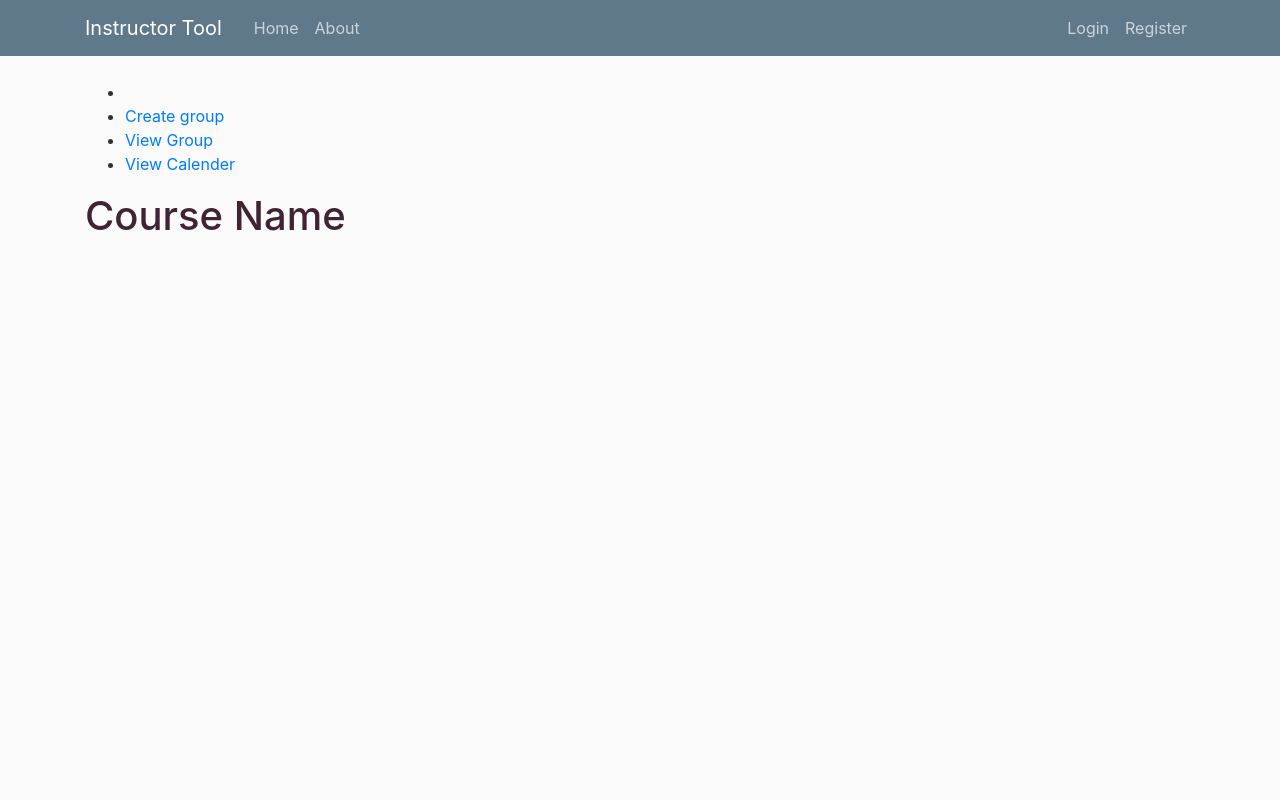
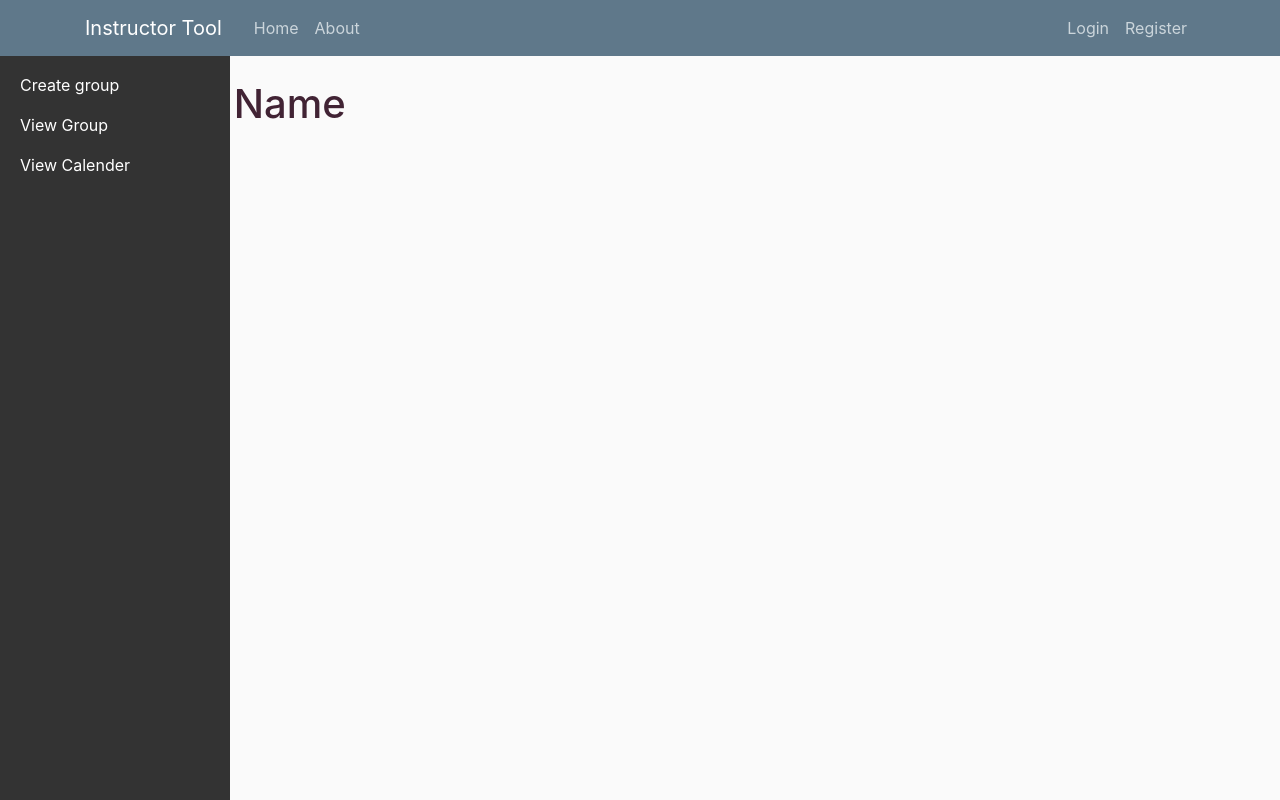
Before and after one commit to tejasipalkar/SER_517_Software_Factory_group5, a Flask app: template templates/coursepage.html in a window 1280 px wide. Run offline with Flask 2, Linux system fonts and the light colour scheme; the template is opened without the code that fills it, so the values that code supplies are empty; some libraries are stand-ins or nearby versions.

Commit message:
Added css for sidebar

```diff
--- a/static/main.css
+++ b/static/main.css
@@ -2,6 +2,7 @@ body {
     background: #fafafa;
     color: #333333;
     margin-top: 5rem;
+    padding: 0ch;
   }
 
   h1, h2, h3, h4, h5, h6 {
@@ -94,3 +95,77 @@ body {
     align-items: center;
     justify-content: center;
   }
+  .btn-default {
+    color: #333;
+    background-color: #fff;
+    border-color: #ccc;
+    }
+
+    .btn {
+    display: inline-block;
+    padding: 6px 12px;
+    margin-bottom: 0;
+    font-size: 14px;
+    font-weight: 400;
+    line-height: 1.42857143;
+    text-align: center;
+    white-space: nowrap;
+    vertical-align: middle;
+    cursor: pointer;
+    -webkit-user-select: none;
+    -moz-user-select: none;
+    -ms-user-select: none;
+    user-select: none;
+    background-image: none;
+    border: 1px solid transparent;
+    border-radius: 4px;
+    }
+
+    #page-content-wrapper {
+    width: 100%;
+    padding: 15px;
+    }
+
+    #page-content-wrapper {
+    padding: 20px;
+    }
+
+    .sidebar {
+      list-style-type:none;
+      background-color:#333;
+      width:230px;
+      height:100%;
+      top:0;
+      bottom:0;
+      left:0;
+      text-align:left;
+      position: absolute;
+      margin: 0;
+      padding: 0;
+      list-style: none;
+      transition:1s ease;
+    }
+
+    .sidebar a {
+      text-decoration:none;
+      color:white;
+      transition:1s ease;
+    }
+
+    .sidebar li {
+      text-indent: 20px;
+      line-height: 40px;
+      transition:0.5s ease;
+    }
+
+    .sidebar li:hover {
+      background-color:#777;
+      cursor:pointer;
+      text-indent: 30px;
+    }
+
+    .sidebar > .sidebar-brand {
+    height: 65px;
+    font-size: 18px;
+    line-height: 60px;
+    }
```
